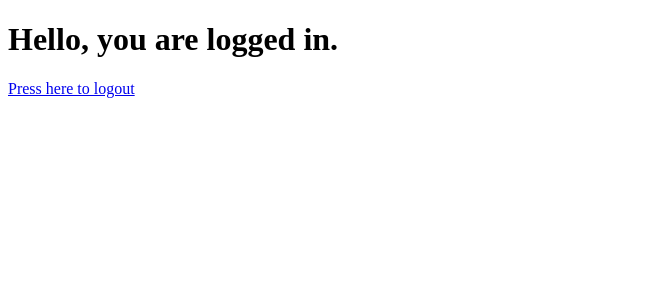
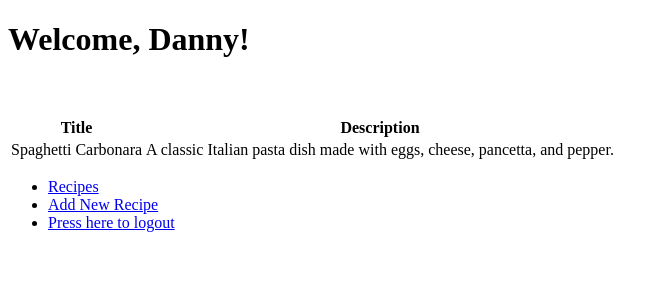
Before and after one commit to dannyvasq/recipes-app, a Flask app: page /dashboard in a window 1280 px wide. Shown: the top 300 px of the page, without its empty margins (0-668 px from the left). Run offline with Flask 3, Linux system fonts and the light colour scheme; a user stored in the database is signed in.

Commit message:
Fixed the broken link to add a new recipe

```diff
--- a/app.py
+++ b/app.py
@@ -5,7 +5,7 @@ from flask import Flask, render_template, redirect, url_for, request, flash
 from flask_sqlalchemy import SQLAlchemy
 from flask_login import UserMixin, login_user, LoginManager, login_required, logout_user, current_user
 from flask_wtf import FlaskForm
-from wtforms import StringField, PasswordField, SubmitField
+from wtforms import StringField, PasswordField, TextAreaField, SubmitField
 from wtforms.validators import InputRequired, Length, ValidationError
 from flask_bcrypt import Bcrypt
 from datetime import datetime
@@ -31,7 +31,7 @@ def load_user(user_id):
 
 # Define User model
 
-class User(db.Model):
+class User(db.Model, UserMixin):
     id = db.Column(db.Integer, primary_key=True)
     username = db.Column(db.String(80), nullable=False, unique=True)
     password = db.Column(db.String(200), nullable=False)
@@ -69,6 +69,16 @@ class Recipe(db.Model):
     user_id = db.Column(db.Integer, db.ForeignKey('user.id'), nullable=False)
 
 
+# Define RecipeForm class
+
+class RecipeForm(FlaskForm):
+    title = StringField(validators=[InputRequired(), Length(min=1, max=80)], render_kw={"placeholder": "Title"})
+    description = TextAreaField(validators=[InputRequired()], render_kw={"placeholder": "Description"})
+    ingredients = TextAreaField(validators=[InputRequired()], render_kw={"placeholder": "Ingredients"})
+    instructions = TextAreaField(validators=[InputRequired()], render_kw={"placeholder": "Instructions"})
+    submit = SubmitField("Add Recipe")
+
+
 # Load user function for Flask_Login
 
 @login_manager.user_loader
@@ -76,35 +86,7 @@ def load_user(user_id):
     return User.query.get(int(user_id))
 
 
-# Route to show all recipes
-
-@app.route('/')
-@app.route('/recipes')
-def show_recipes():
-    recipes = Recipe.query.all()
-    return render_template('recipes.html', recipes=recipes)
-
-
-# Route to add a new recipe
-
-@app.route('/recipe/new', methods=['GET', 'POST'])
-@login_required
-def new_recipe():
-    form = RecipeForm()
-    if form.validate_on_submit():
-        recipe = Recipe(
-            title=form.title.data,
-            description=form.description.data,
-            ingredients=form.ingredients.data,
-            instructions=form.instructions.data,
-            author=current_user
-        )
-        db.session.add(recipe)
-        db.session.commit()
-        flash('Recipe added successfully!', 'success')
-        return redirect(url_for('show_recipes'))
-    return render_template('new_recipe.html', form=form)
-
+# Route to home page
 
 @app.route('/')
 def home():
@@ -118,8 +100,7 @@ def login():
     form = LoginForm()
     if form.validate_on_submit():
         user = User.query.filter_by(username=form.username.data).first()
-        if user:
-            if bcrypt.check_password_hash(user.password, form.password.data):
+        if user and  bcrypt.check_password_hash(user.password, form.password.data):
                 login_user(user)
                 return redirect(url_for('dashboard'))
     return render_template('login.html', form=form)
@@ -127,9 +108,11 @@ def login():
 
 # Route to dashboard
 
-@app.route('/dashboard', methods=['GET','POST'])
+@app.route('/dashboard')
+@login_required
 def dashboard():
-    return render_template('dashboard.html')
+    recipes = Recipe.query.filter_by(author=current_user).all()
+    return render_template('dashboard.html', name=current_user.username, recipes=recipes)
 
 
 # Route to logout
@@ -157,9 +140,42 @@ def register():
     return render_template('register.html', form=form)
 
 
+# Route to show all recipes
+
+@app.route('/recipes')
+def show_recipes():
+    recipes = Recipe.query.all()
+    return render_template('recipes.html', recipes=recipes)
+
+
+# Route to add a new recipe
+
+@app.route('/recipe/new', methods=['GET', 'POST'])
+@login_required
+def new_recipe():
+    form = RecipeForm()
+    if form.validate_on_submit():
+        try:
+            recipe = Recipe(
+                title=form.title.data,
+                description=form.description.data,
+                ingredients=form.ingredients.data,
+                instructions=form.instructions.data,
+                author=current_user
+            )
+            db.session.add(recipe)
+            db.session.commit()
+            flash('Recipe added successfully!', 'success')
+            return redirect(url_for('show_recipes'))
+        except Exception as e:
+            db.session.rollback()
+            flash(f'Error adding recipe: {str(e)}', 'danger')
+    return render_template('new_recipe.html', form=form)
+
+
 # Route to show recipe details
 
-@app.route('/recipe/<int:id>')
+@app.route('/recipes/<int:id>')
 def recipe_details(id):
     recipe = Recipe.query.get_or_404(id)
     return render_template('recipe_details.html', recipe=recipe)
@@ -180,9 +196,6 @@ def delete_recipe(id):
     return redirect(url_for('show_recipes'))
 
 
-
-
-
 # Run the Flask app
 
 if __name__ == '__main__':
--- a/templates/dashboard.html
+++ b/templates/dashboard.html
@@ -10,8 +10,28 @@
 </head>
 
 <body>
-    <h1>Hello, you are logged in.</h1>
-    <a href="{{ url_for('logout') }}">Press here to logout</a>
+    <h1>Welcome, {{ name }}! </h1>
+    <br> </br>
+    <table>
+        <tr>
+            <th>Title</th>
+            <th>Description</th>
+        </tr>
+        {% for recipe in recipes %}
+        <tr>
+            <td>{{ recipe.title }}</td>
+            <td>{{ recipe.description }}</td>
+        </tr>
+        {% endfor %}
+    </table>
+    <nav>
+        <ul>
+           <li> <a href="{{ url_for('show_recipes') }}">Recipes</a> </li>
+           <li> <a href="{{ url_for('new_recipe') }}">Add New Recipe</a> </li>
+           <li> <a href="{{ url_for('logout') }}">Press here to logout</a> </li>
+        </ul>
+    </nav>
+
 </body>
 
 </html>
--- a/templates/home.html
+++ b/templates/home.html
@@ -9,7 +9,7 @@
 </head>
 
 <body>
-    <h1>Login Authentication System in Flask.</h1>
+    <h1>Welcome to the most complete recipes app!</h1>
     <a href="{{url_for('login')}}">Login Page</a><br>
     <a href="{{url_for('register')}}">Register Page</a><br>
 </body>
```
Also changed, not shown: templates/new_recipe.html (+9 -4 lines), templates/recipes.html (+18 -7 lines), instance/recipes.db.
